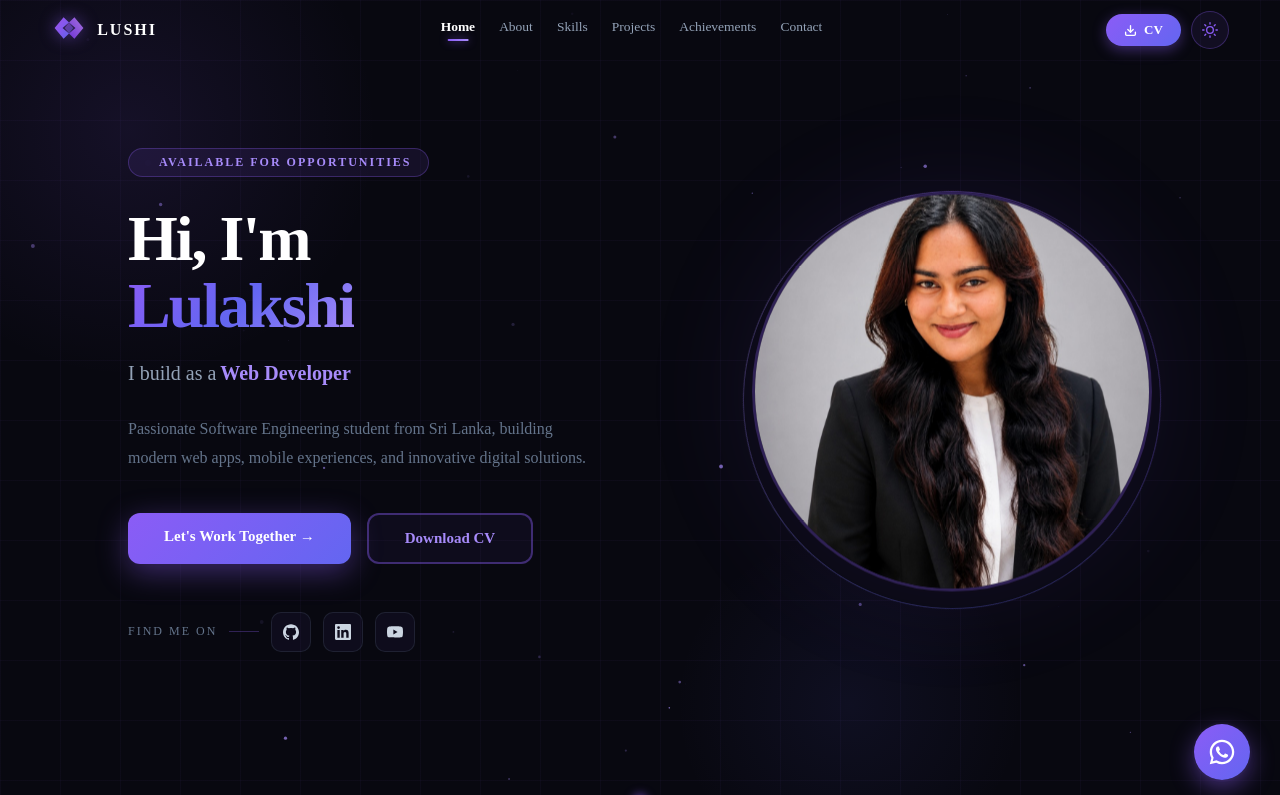
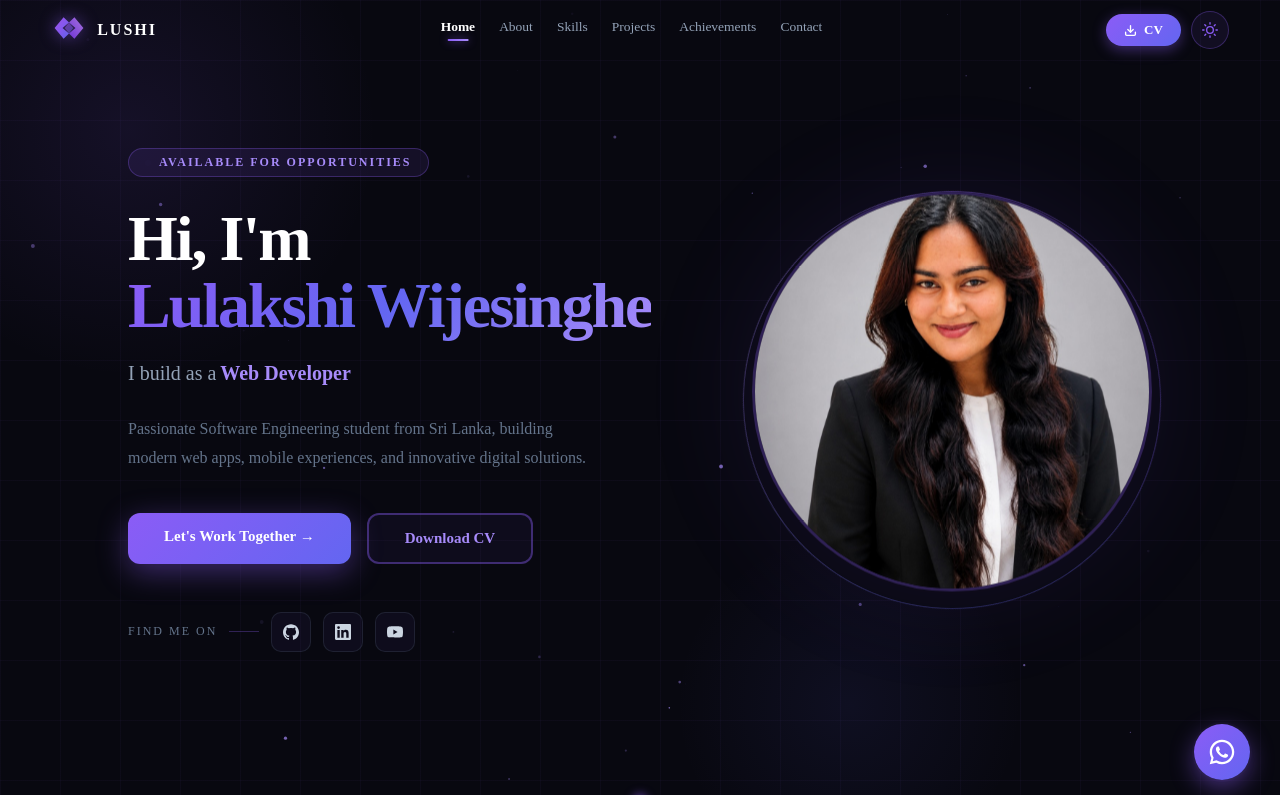
Before and after one commit to Lulakshisl/portfolio, a React (Vite) app: page / in a window 1280 px wide. Shown: the top 795 px of the page. Built offline with nearby package versions, Linux system fonts and the light colour scheme.

Commit message:
change my name

```diff
--- a/src/sections/Home.tsx
+++ b/src/sections/Home.tsx
@@ -153,7 +153,7 @@ const Home = () => {
         <h1 style={{ fontSize:'clamp(42px,5vw,68px)', fontWeight:'900', lineHeight:'1.05', marginBottom:'16px', color:heading, letterSpacing:'-2px' }}>
           Hi, I'm<br/>
           <span style={{ background:'linear-gradient(135deg,#8b5cf6,#6366f1,#a78bfa)', WebkitBackgroundClip:'text', WebkitTextFillColor:'transparent', backgroundClip:'text' }}>
-            Lulakshi
+            Lulakshi Wijesinghe
           </span>
         </h1>
 
```
